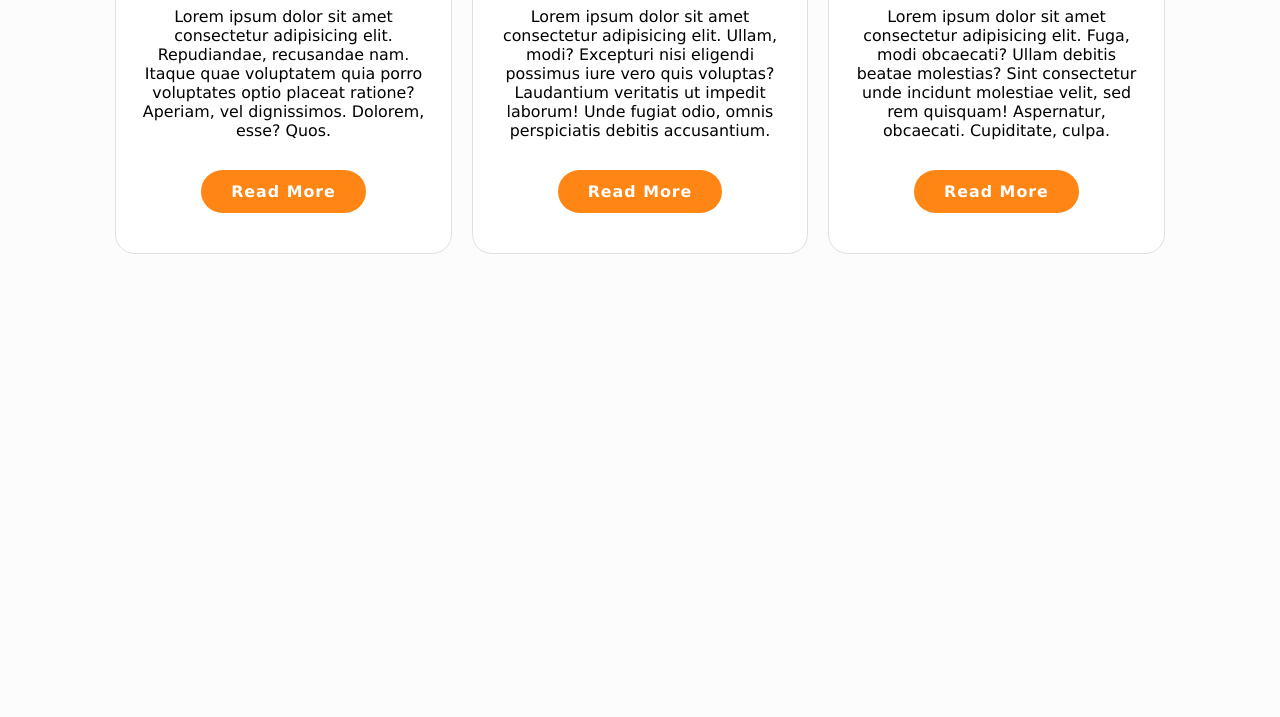
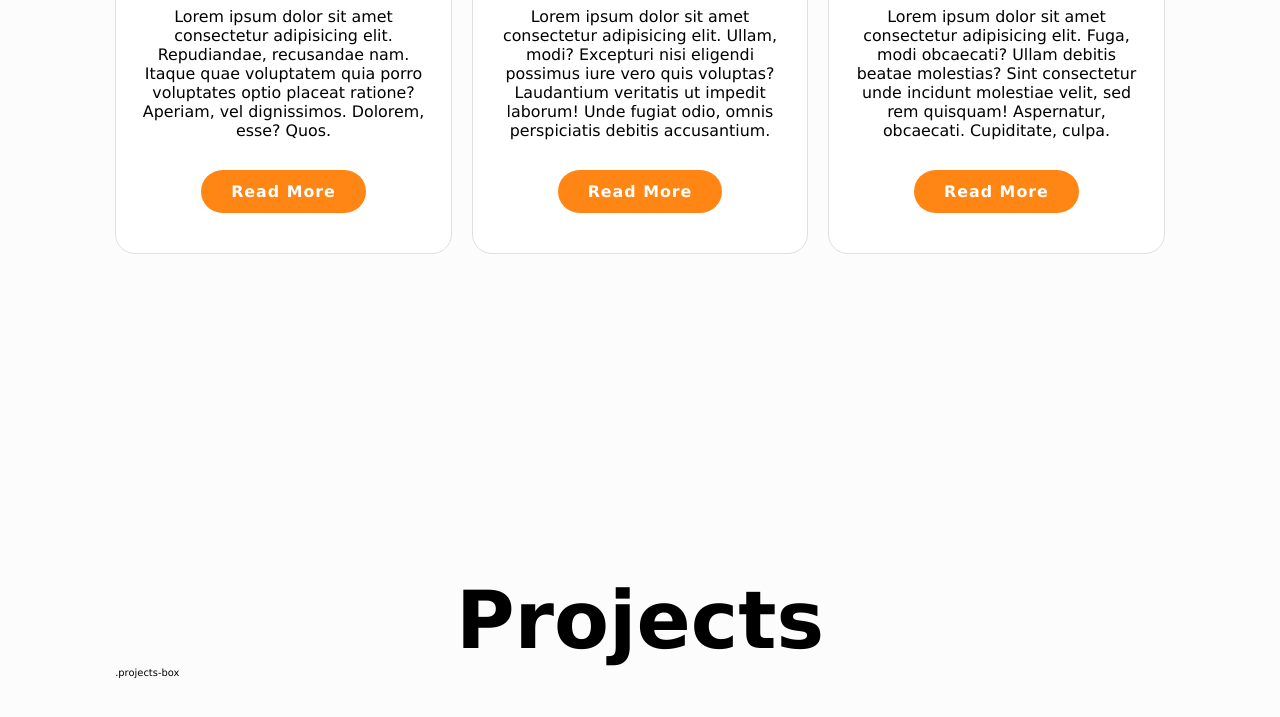
Before and after one commit to hriidzhridoy/myPortfolio, a plain HTML site: page index.html in a window 1280 px wide. Shown: the part 1925-2642 px from the top of the page. Before the commit the page ends 2400 px from the top, so only its background shows below. Drawn offline with nearby package versions, Linux system fonts and the light colour scheme.

Commit message:
projects included

```diff
--- a/index.html
+++ b/index.html
@@ -98,6 +98,14 @@
 
     </section>
 
+    <section class="projects" id="projects">
+        <h2 class="heading">Projects</h2>
+
+        <div class="projects-container">
+            .projects-box
+        </div>
+    </section>
+
     <script src="https://cdnjs.cloudflare.com/ajax/libs/gsap/3.12.4/gsap.min.js" integrity="sha512-EZI2cBcGPnmR89wTgVnN3602Yyi7muWo8y1B3a8WmIv1J9tYG+udH4LvmYjLiGp37yHB7FfaPBo8ly178m9g4Q==" crossorigin="anonymous" referrerpolicy="no-referrer"></script>
     <script src="script.js"></script>
 
```
